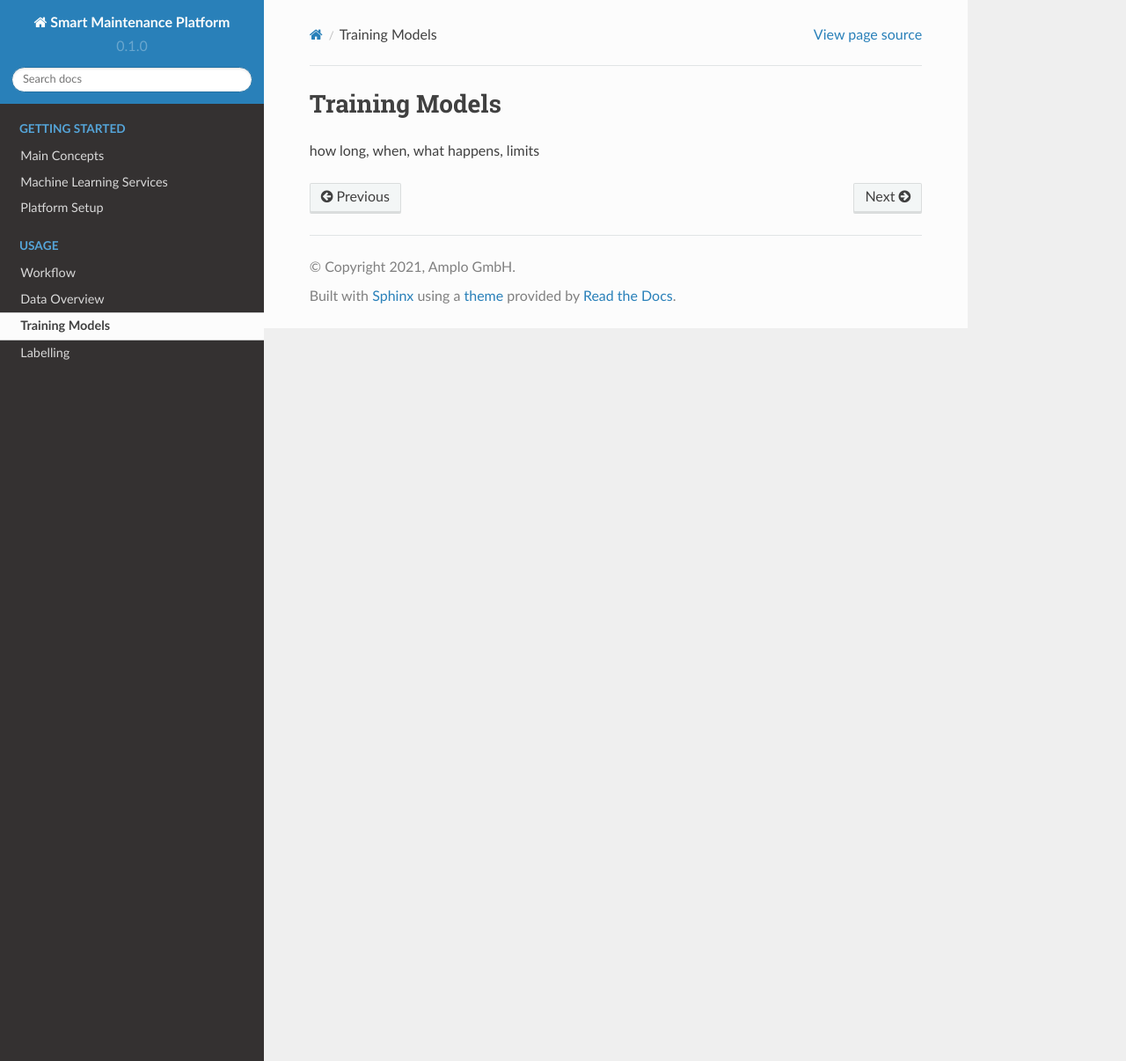
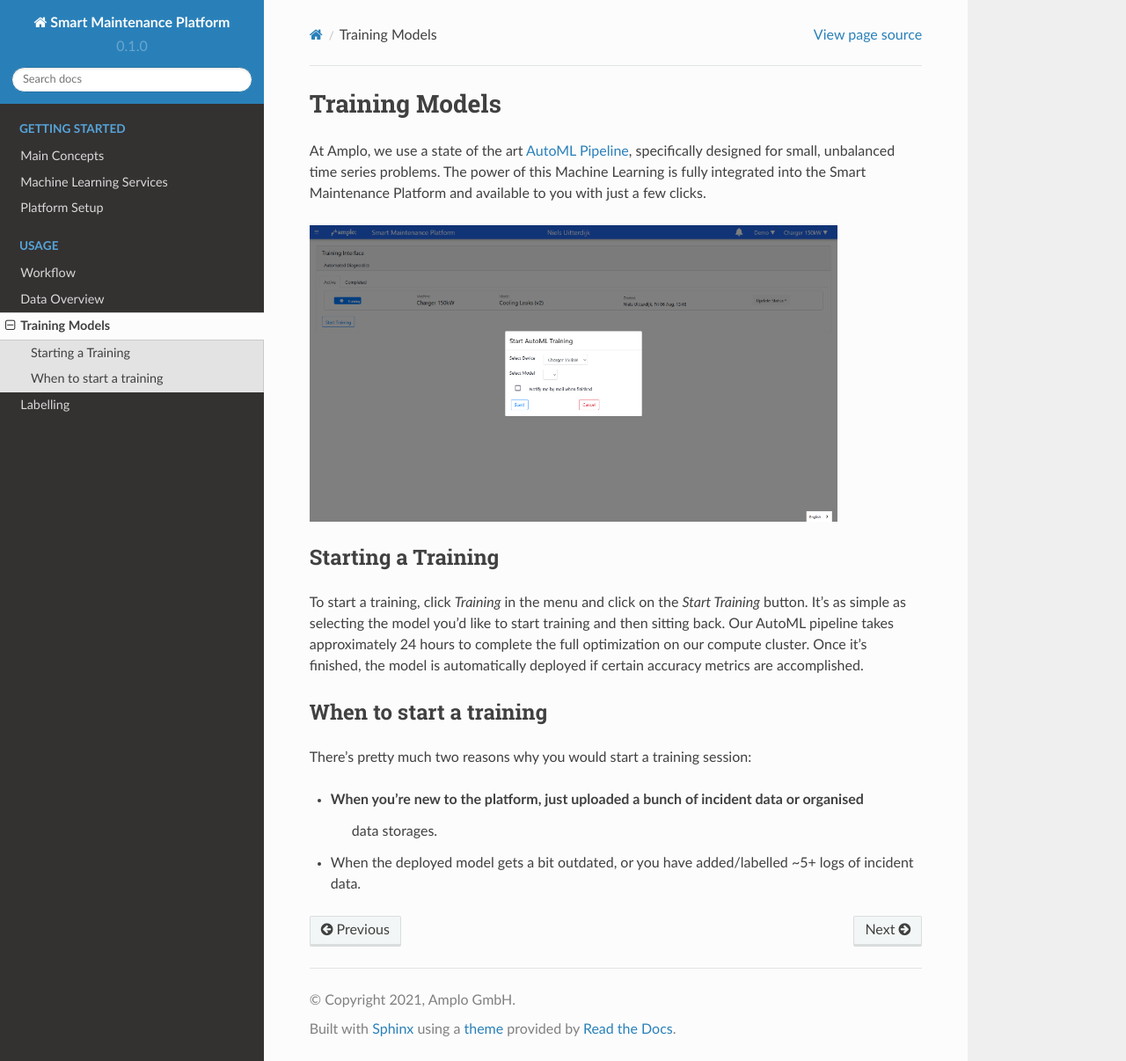
Before and after one commit to Amplo-AG/Platform-Documentation, a Sphinx documentation site: the page built from docs/source/Usage/Training.rst, in a window 1280 px wide and 1206 px high. Shown: the whole window at 88% size. Built offline with Sphinx 7.4.7 and the Read the Docs theme 2.0.0, drawn with Linux system fonts in a browser that asks for light colours; pages that are not in the unit, such as notebooks, are missing from menus.

Commit message:
With training :)

```diff
--- a/docs/source/Usage/Labelling.rst
+++ b/docs/source/Usage/Labelling.rst
@@ -7,7 +7,7 @@ some log files require some further attention before you can start :doc:`Trainin
 - Long :ref:`ref-automated-diagnostics` logs (>5s)
 - :ref:`ref-predictive-maintenance` logs for degradation curves
 
-.. image:: ../../images/labelling.PNG
+.. image:: ../../images/Labelling.png
   :width: 600
   :alt: Labelling.png
 
@@ -26,7 +26,7 @@ You can open the label interface shown in the picture below from the :doc:`Data`
 
 Always ensure to capture the incident interval where the incident is most obvious from the data!
 
-.. image:: ../../images/failure.PNG
+.. image:: ../../images/Failure.png
   :width: 600
   :alt: Failure.png
 
--- a/docs/source/Usage/Training.rst
+++ b/docs/source/Usage/Training.rst
@@ -1,4 +1,28 @@
 Training Models
 ===============
 
-how long, when, what happens, limits
+At Amplo, we use a state of the art `AutoML Pipeline <https://github.com/Amplo-GmbH/AutoML>`_,
+specifically designed for small, unbalanced time series problems.
+The power of this Machine Learning is fully integrated into the Smart Maintenance Platform and
+available to you with just a few clicks.
+
+.. image:: ../../images/Training.png
+    :width: 600
+    :alt: Training.png
+
+
+Starting a Training
+-------------------
+To start a training, click `Training` in the menu and click on the `Start Training` button.
+It's as simple as selecting the model you'd like to start training and then sitting back.
+Our AutoML pipeline takes approximately 24 hours to complete the full optimization on our
+compute cluster. Once it's finished, the model is automatically deployed if certain accuracy
+metrics are accomplished.
+
+When to start a training
+------------------------
+There's pretty much two reasons why you would start a training session:
+
+- When you're new to the platform, just uploaded a bunch of incident data or organised
+    data storages.
+- When the deployed model gets a bit outdated, or you have added/labelled ~5+ logs of incident data.
```
Also changed, not shown: docs/images/Training.png (added).
